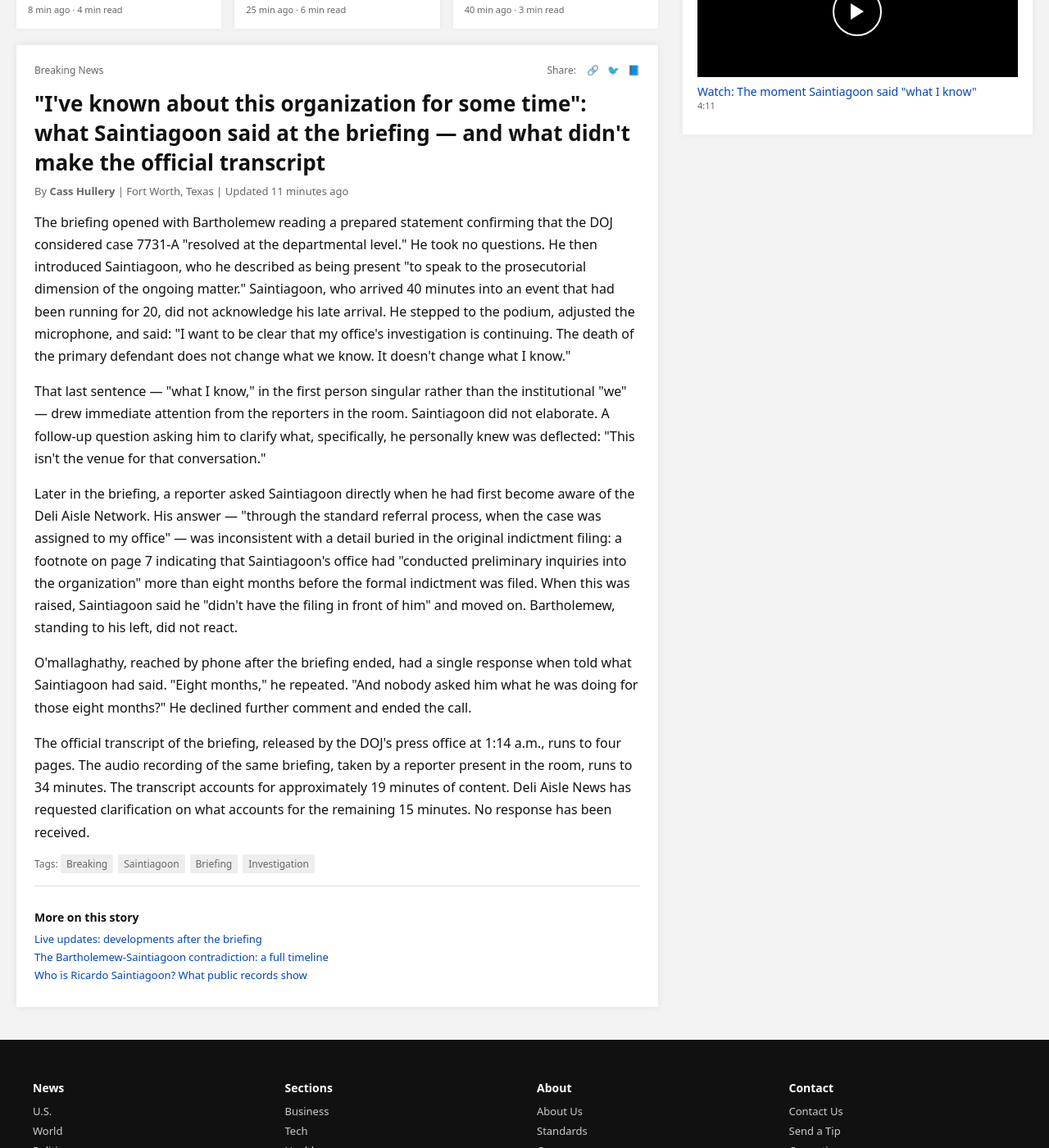
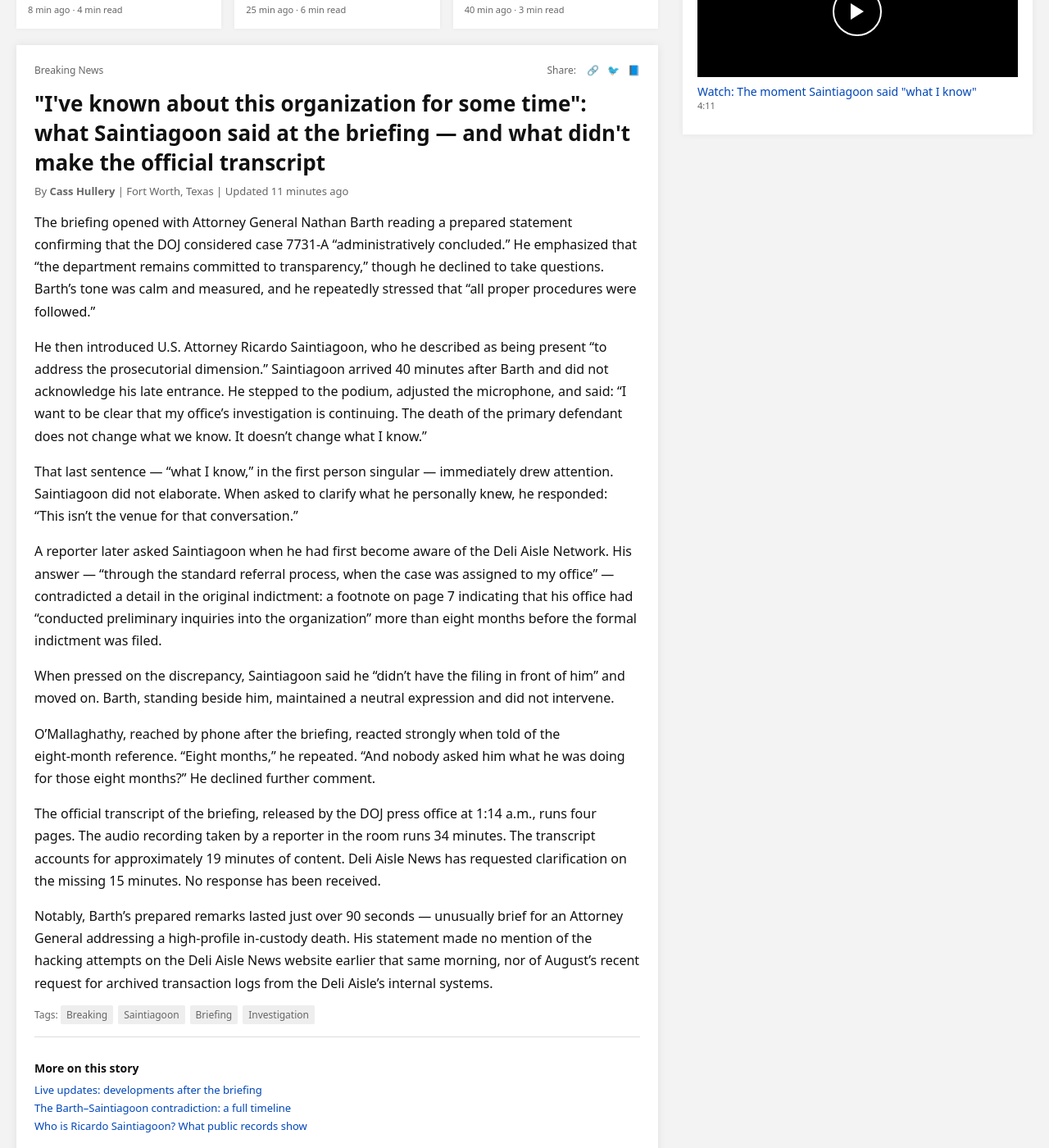
Before and after one commit to NotAnIronman/ARG, a Jekyll site: the page built from pages/briefing.html, in a window 1280 px wide and 1400 px high, scrolled down 793 px. Shown: the whole window at 82% size. Built offline with Jekyll 4.4.1, drawn with Linux system fonts in a browser that asks for light colours; some of the changed text lies outside the part shown.

Commit message:
Update briefing.html

```diff
--- a/pages/briefing.html
+++ b/pages/briefing.html
@@ -11,7 +11,7 @@ show_banner: true
             <div class="hero-tag">Breaking News</div>
             <h2 class="hero-headline">Officials hold unscheduled late-night briefing as questions mount; neither confirms who called it or why.</h2>
             <div class="hero-subheadline">
-                The briefing, held at 11:30 p.m. with fewer than a dozen journalists present, produced more contradictions than answers. Saintiagoon arrived 40 minutes after Bartholemew and did not acknowledge the discrepancy.
+                The briefing, held at 11:30 p.m. with fewer than a dozen journalists present, produced more contradictions than answers. Saintiagoon arrived 40 minutes after Barth and did not acknowledge the discrepancy.
             </div>
             <div class="hero-meta">
                 By <strong>Cass Hullery</strong> | Updated 11 minutes ago
@@ -50,27 +50,38 @@ show_banner: true
             <div class="byline">By <strong>Cass Hullery</strong> | Fort Worth, Texas | Updated 11 minutes ago</div>
 
             <p>
-                The briefing opened with Bartholemew reading a prepared statement confirming that the DOJ considered case 7731-A "resolved at the departmental level." He took no questions. He then introduced Saintiagoon, who he described as being present "to speak to the prosecutorial dimension of the ongoing matter."
-                Saintiagoon, who arrived 40 minutes into an event that had been running for 20, did not acknowledge his late arrival. He stepped to the podium, adjusted the microphone, and said: "I want to be clear that my office's investigation is continuing. The death of the primary defendant does not change what we know. It doesn't change what I know."
+                The briefing opened with Attorney General Nathan Barth reading a prepared statement confirming that the DOJ considered case 7731-A “administratively concluded.” He emphasized that “the department remains committed to transparency,” though he declined to take questions. Barth’s tone was calm and measured, and he repeatedly stressed that “all proper procedures were followed.”
             </p>
 
             <p>
-                That last sentence — "what I know," in the first person singular rather than the institutional "we" — drew immediate attention from the reporters in the room. Saintiagoon did not elaborate. A follow-up question asking him to clarify what, specifically, he personally knew was deflected: "This isn't the venue for that conversation."
-            </p>
-
-            <!-- full transcript line 23:41:08 — saintiagoon: "I've known about this organization longer than any of you." this line was removed from the official published transcript. the raw audio file is at /files/briefing_raw_audio.mp3 -->
-
-            <p>
-                Later in the briefing, a reporter asked Saintiagoon directly when he had first become aware of the Deli Aisle Network. His answer — "through the standard referral process, when the case was assigned to my office" — was inconsistent with a detail buried in the original indictment filing: a footnote on page 7 indicating that Saintiagoon's office had "conducted preliminary inquiries into the organization" more than eight months before the formal indictment was filed.
-                When this was raised, Saintiagoon said he "didn't have the filing in front of him" and moved on. Bartholemew, standing to his left, did not react.
+                He then introduced U.S. Attorney Ricardo Saintiagoon, who he described as being present “to address the prosecutorial dimension.” Saintiagoon arrived 40 minutes after Barth and did not acknowledge his late entrance. He stepped to the podium, adjusted the microphone, and said: “I want to be clear that my office’s investigation is continuing. The death of the primary defendant does not change what we know. It doesn’t change what I know.”
             </p>
 
             <p>
-                O'mallaghathy, reached by phone after the briefing ended, had a single response when told what Saintiagoon had said. "Eight months," he repeated. "And nobody asked him what he was doing for those eight months?" He declined further comment and ended the call.
+                That last sentence — “what I know,” in the first person singular — immediately drew attention. Saintiagoon did not elaborate. When asked to clarify what he personally knew, he responded: “This isn’t the venue for that conversation.”
+            </p>
+
+            <!-- raw audio line 23:41:08 — saintiagoon: "I've known about this organization longer than any of you." removed from official transcript. see /files/briefing_raw_audio.mp3 -->
+
+            <p>
+                A reporter later asked Saintiagoon when he had first become aware of the Deli Aisle Network. His answer — “through the standard referral process, when the case was assigned to my office” — contradicted a detail in the original indictment: a footnote on page 7 indicating that his office had “conducted preliminary inquiries into the organization” more than eight months before the formal indictment was filed.
             </p>
 
             <p>
-                The official transcript of the briefing, released by the DOJ's press office at 1:14 a.m., runs to four pages. The audio recording of the same briefing, taken by a reporter present in the room, runs to 34 minutes. The transcript accounts for approximately 19 minutes of content. Deli Aisle News has requested clarification on what accounts for the remaining 15 minutes. No response has been received.
+                When pressed on the discrepancy, Saintiagoon said he “didn’t have the filing in front of him” and moved on. Barth, standing beside him, maintained a neutral expression and did not intervene.
+            </p>
+
+            <p>
+                O’Mallaghathy, reached by phone after the briefing, reacted strongly when told of the eight‑month reference. “Eight months,” he repeated. “And nobody asked him what he was doing for those eight months?” He declined further comment.
+            </p>
+
+            <p>
+                The official transcript of the briefing, released by the DOJ press office at 1:14 a.m., runs four pages. The audio recording taken by a reporter in the room runs 34 minutes. The transcript accounts for approximately 19 minutes of content. Deli Aisle News has requested clarification on the missing 15 minutes. No response has been received.
+            </p>
+
+            <p>
+                <!-- NOTE: BARTH SPOKE FOR EXACTLY 92 SECONDS. CHECK METADATA. -->
+                Notably, Barth’s prepared remarks lasted just over 90 seconds — unusually brief for an Attorney General addressing a high‑profile in‑custody death. His statement made no mention of the hacking attempts on the Deli Aisle News website earlier that same morning, nor of August’s recent request for archived transaction logs from the Deli Aisle’s internal systems.
             </p>
 
             <div class="article-tags">
@@ -80,7 +91,7 @@ show_banner: true
             <div class="more-on-story">
                 <h4>More on this story</h4>
                 <a href="liveupdates.html">Live updates: developments after the briefing</a>
-                <a href="politics.html">The Bartholemew-Saintiagoon contradiction: a full timeline</a>
+                <a href="politics.html">The Barth–Saintiagoon contradiction: a full timeline</a>
                 <a href="individuals.html">Who is Ricardo Saintiagoon? What public records show</a>
             </div>
         </article>
```
